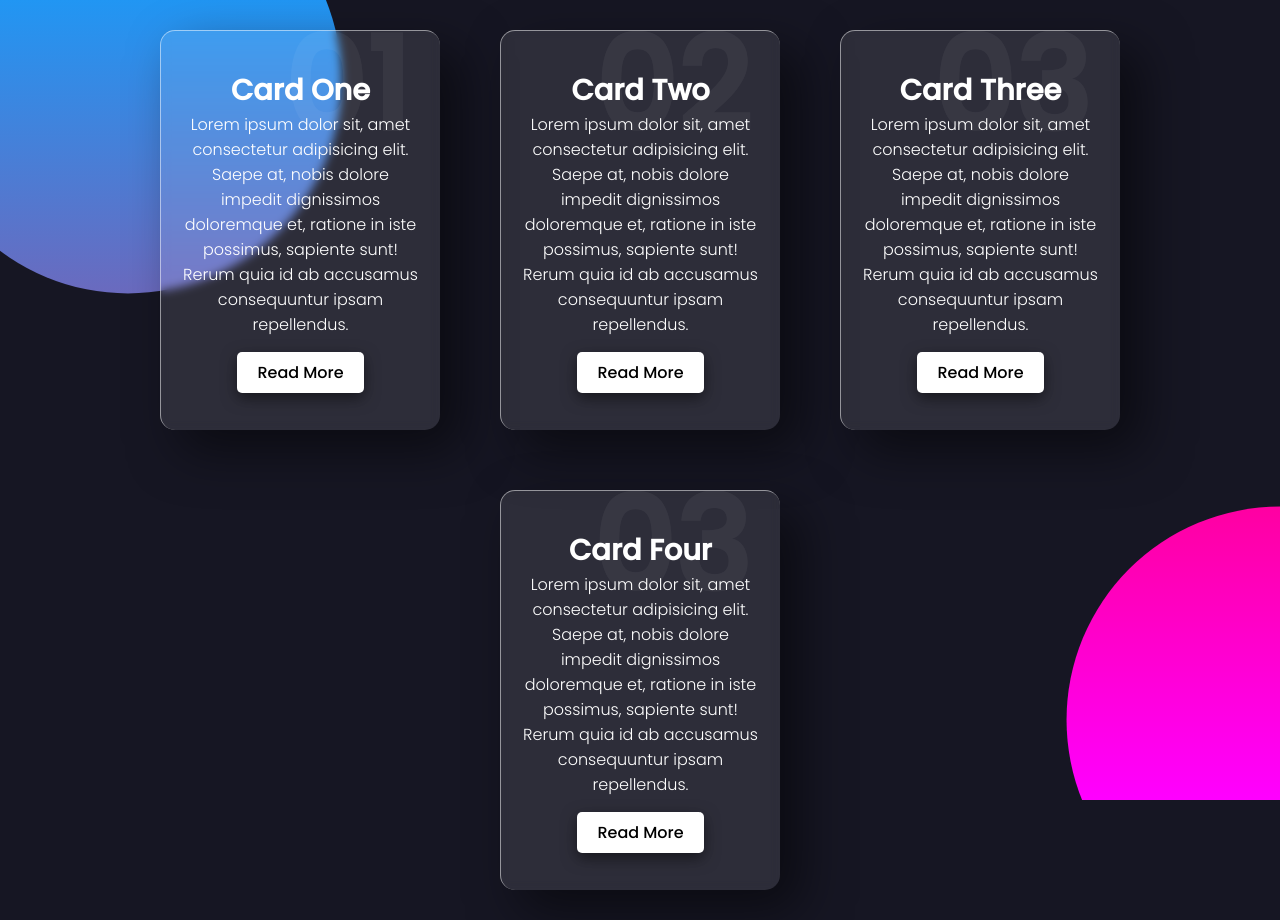
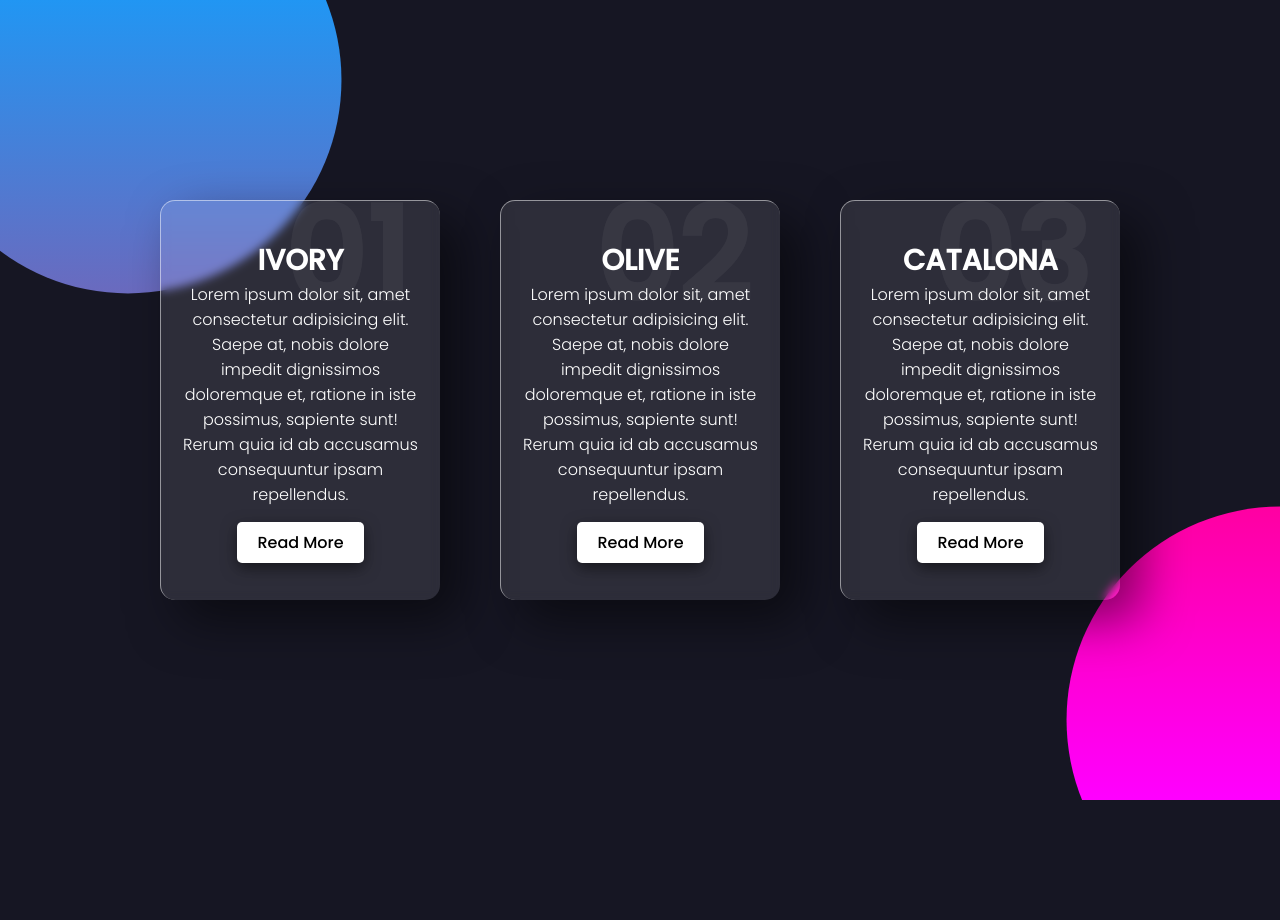
Before and after one commit to siddh-kivtechs/menu_4, a plain HTML site: page index.html in a window 1280 px wide. After the commit the page ends 800 px from the top, so only its background shows below. Drawn offline with nearby package versions, Linux system fonts and the light colour scheme.

Commit message:
Update index.html

```diff
--- a/index.html
+++ b/index.html
@@ -12,7 +12,7 @@
   <div class="container__card">
     <div class="container__card--content">
       <h2>01</h2>
-      <h3>Card One</h3>
+      <h3> IVORY</h3>
       <p>Lorem ipsum dolor sit, amet consectetur adipisicing elit. Saepe at, nobis dolore impedit dignissimos doloremque et, ratione in iste possimus, sapiente sunt! Rerum quia id ab accusamus consequuntur ipsam repellendus.</p>
       <a href="#">Read More</a>
     </div>
@@ -20,7 +20,7 @@
     <div class="container__card">
     <div class="container__card--content">
       <h2>02</h2>
-      <h3>Card Two</h3>
+      <h3>OLIVE</h3>
       <p>Lorem ipsum dolor sit, amet consectetur adipisicing elit. Saepe at, nobis dolore impedit dignissimos doloremque et, ratione in iste possimus, sapiente sunt! Rerum quia id ab accusamus consequuntur ipsam repellendus.</p>
       <a href="#">Read More</a>
     </div>
@@ -28,19 +28,12 @@
     <div class="container__card">
     <div class="container__card--content">
       <h2>03</h2>
-      <h3>Card Three</h3>
+      <h3>CATALONA</h3>
       <p>Lorem ipsum dolor sit, amet consectetur adipisicing elit. Saepe at, nobis dolore impedit dignissimos doloremque et, ratione in iste possimus, sapiente sunt! Rerum quia id ab accusamus consequuntur ipsam repellendus.</p>
       <a href="#">Read More</a>
     </div>
   </div>
-      <div class="container__card">
-    <div class="container__card--content">
-      <h2>03</h2>
-      <h3>Card Four</h3>
-      <p>Lorem ipsum dolor sit, amet consectetur adipisicing elit. Saepe at, nobis dolore impedit dignissimos doloremque et, ratione in iste possimus, sapiente sunt! Rerum quia id ab accusamus consequuntur ipsam repellendus.</p>
-      <a href="#">Read More</a>
-    </div>
-  </div>
+
 </div>
 <!-- partial -->
   <script src='https://cdnjs.cloudflare.com/ajax/libs/vanilla-tilt/1.7.0/vanilla-tilt.min.js'></script><script  src="./script.js"></script>
```
